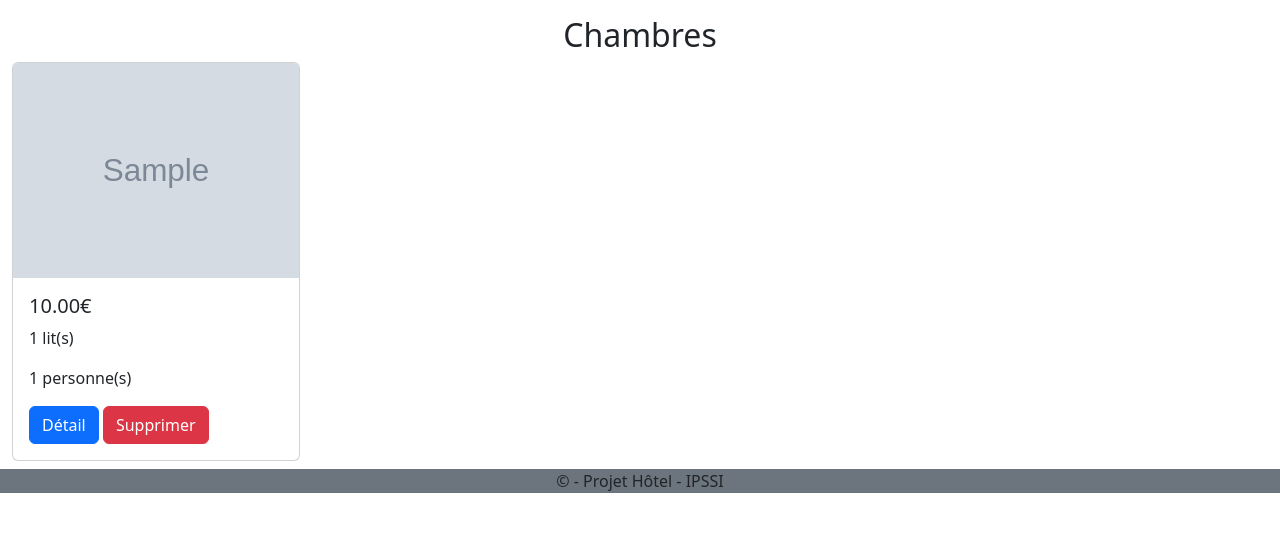
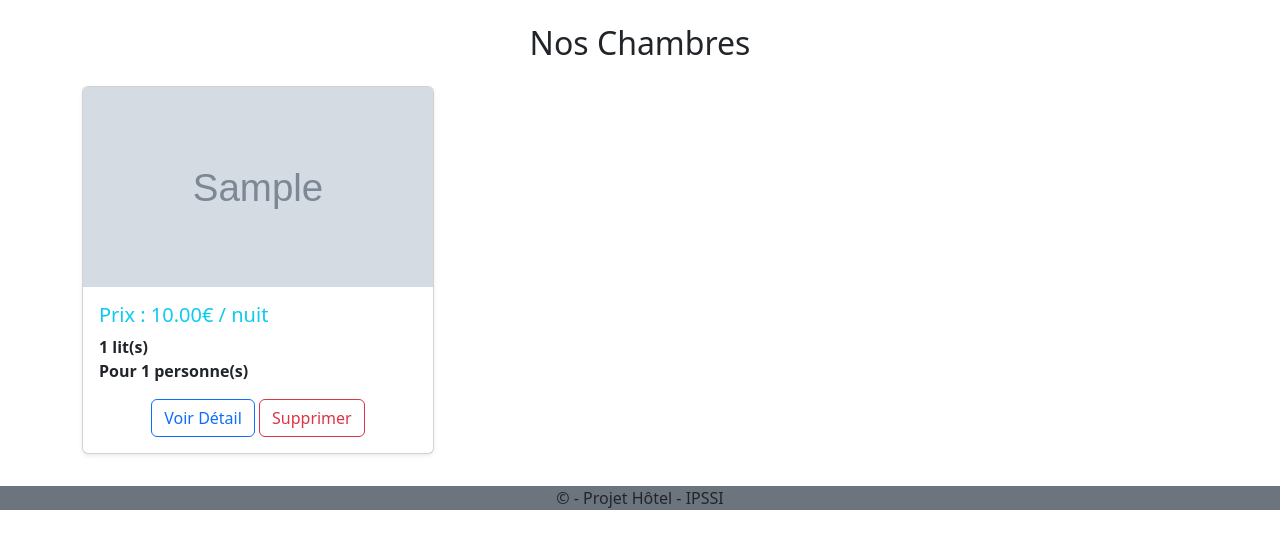
Before and after one commit to TheoLvx/hotel, a PHP site: page / in a window 1280 px wide. Shown: the part 142-691 px from the top of the page. Run offline with PHP 8.4, Linux system fonts and the light colour scheme; tables that the repository leaves empty hold one stand-in row (values such as "Sample post"); grey boxes marked "Sample" are stand-in pictures.

Commit message:
exo php terminer

```diff
--- a/chambre.php
+++ b/chambre.php
@@ -74,7 +74,11 @@ if( isset($_GET['action']) ){
                 echo "ID de la chambre non spécifié.";
             }
             break;
-        }
+
+        case "reservation":
+            $reservations = getAll("reservation");
+            include "vue/listeReserv.php";
+            break;}
     }
 
     include "vue/footer.php";
--- a/vue/accueil.php
+++ b/vue/accueil.php
@@ -1,23 +1,32 @@
-<h2 class="text-center">Chambres</h2>
+<h2 class="text-center my-4">Nos Chambres</h2>
 
-<?php foreach ($chambres as $chambre): ?>
-    <div class="card my-1" style="width: 18rem;">
-        <img class="card-img-top" src="utils/img/<?= $chambre['image'] ?>" alt="Image de la chambre">
-        <div class="card-body">
-            <h5 class="card-title"><?= $chambre['prix'] ?>€</h5>
-            <p class="card-text"><?= $chambre['nbLits'] ?> lit(s)</p>
-            <p class="card-text"><?= $chambre['nbPers'] ?> personne(s)</p>
-            <a href="chambre.php?action=detail&id=<?= $chambre['numChambre'] ?>" class="btn btn-primary">Détail</a>
-            <!-- Bouton Supprimer avec l'appel de la fonction confirmSuppression -->
-            <a href="chambre.php?action=supprimer&id=<?= $chambre['numChambre'] ?>" class="btn btn-danger" onclick="return confirmSuppression(<?= $chambre['numChambre'] ?>);">Supprimer</a>
-        </div>
+<div class="container">
+    <div class="row">
+        <?php foreach ($chambres as $chambre): ?>
+            <div class="col-md-4 mb-4">
+                <div class="card shadow-sm" style="height: 100%; width: 22rem;">
+                    <img class="card-img-top" src="utils/img/<?= $chambre['image'] ?>" alt="Image de la chambre" style="height: 200px; object-fit: cover;">
+                    <div class="card-body">
+                        <h5 class="card-title text-info">Prix : <?= $chambre['prix'] ?>€ / nuit</h5>
+                        <p class="card-text">
+                            <strong><?= $chambre['nbLits'] ?> lit(s)</strong><br>
+                            <strong>Pour <?= $chambre['nbPers'] ?> personne(s)</strong>
+                        </p>
+                        <div class="text-center">
+                            <a href="chambre.php?action=detail&id=<?= $chambre['numChambre'] ?>" class="btn btn-outline-primary">Voir Détail</a>
+                            <a href="chambre.php?action=supprimer&id=<?= $chambre['numChambre'] ?>" class="btn btn-outline-danger" onclick="return confirmSuppression(<?= $chambre['numChambre'] ?>);">Supprimer</a>
+                        </div>
+                    </div>
+                </div>
+            </div>
+        <?php endforeach; ?>
     </div>
-<?php endforeach; ?>
+</div>
 
 <!-- Script de confirmation -->
 <script>
     // Fonction de confirmation de suppression
     function confirmSuppression(numChambre) {
-        return confirm("Confirmez-vous la suppression de la chambre ?");
+        return confirm("Confirmez-vous la suppression de la chambre n°" + numChambre + " ?");
     }
 </script>
--- a/vue/header.php
+++ b/vue/header.php
@@ -19,7 +19,7 @@
                 <a href="chambre.php?action=ajouter" class="btn btn-success">Ajouter</a>
             <?php  endif ?>
 
-            <a href="?action=afficher" class="btn btn-success">Liste Res</a>
+            <a href="chambre.php?action=reservation" class="btn btn-success">Liste Réservations</a>
             <a href="fonction.php?action=logout" class="btn btn-success">Déconnexion</a>
         <?php  else: ?>
             <a href="vue/connexion.php" class="btn btn-success">Connexion</a>
```
Also changed, not shown: reservation.php (+87 -15 lines), vue/listeReserv.php (+38 -0 lines).
